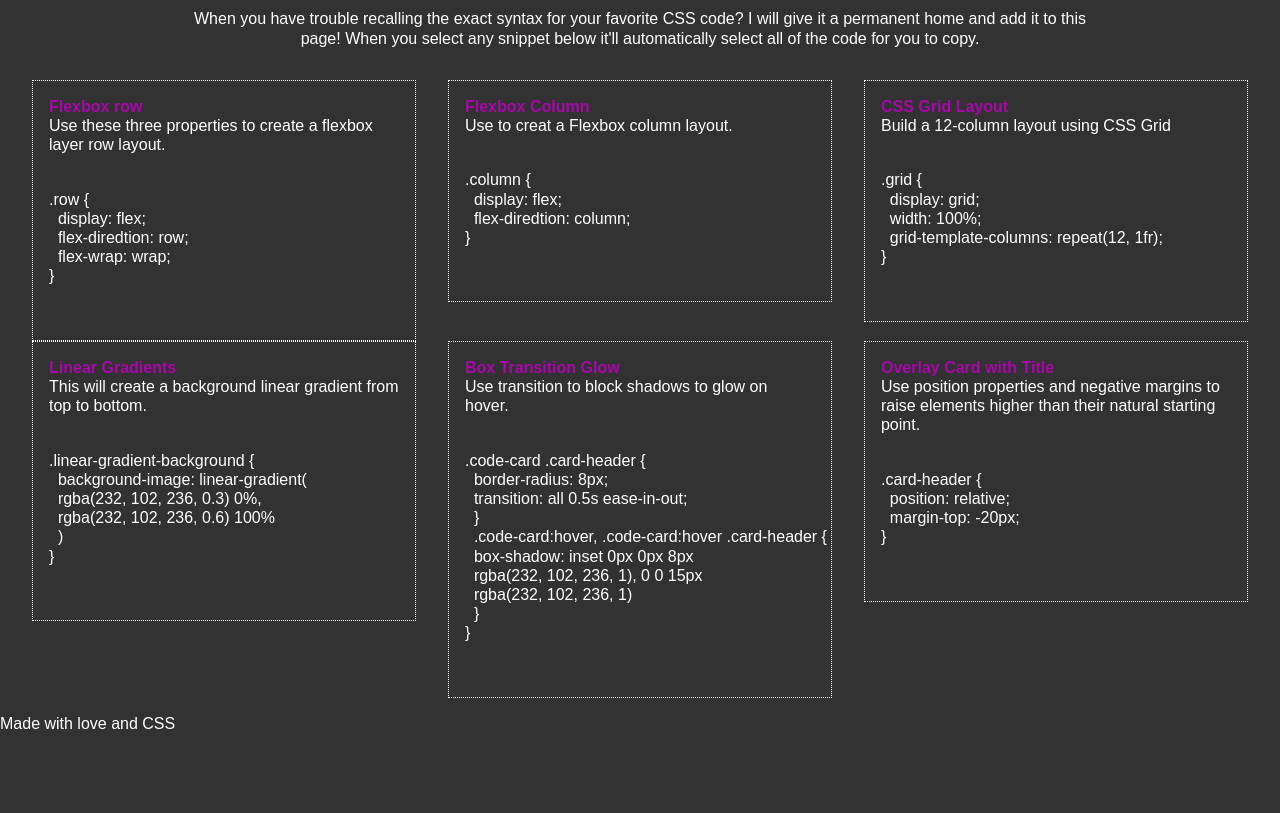
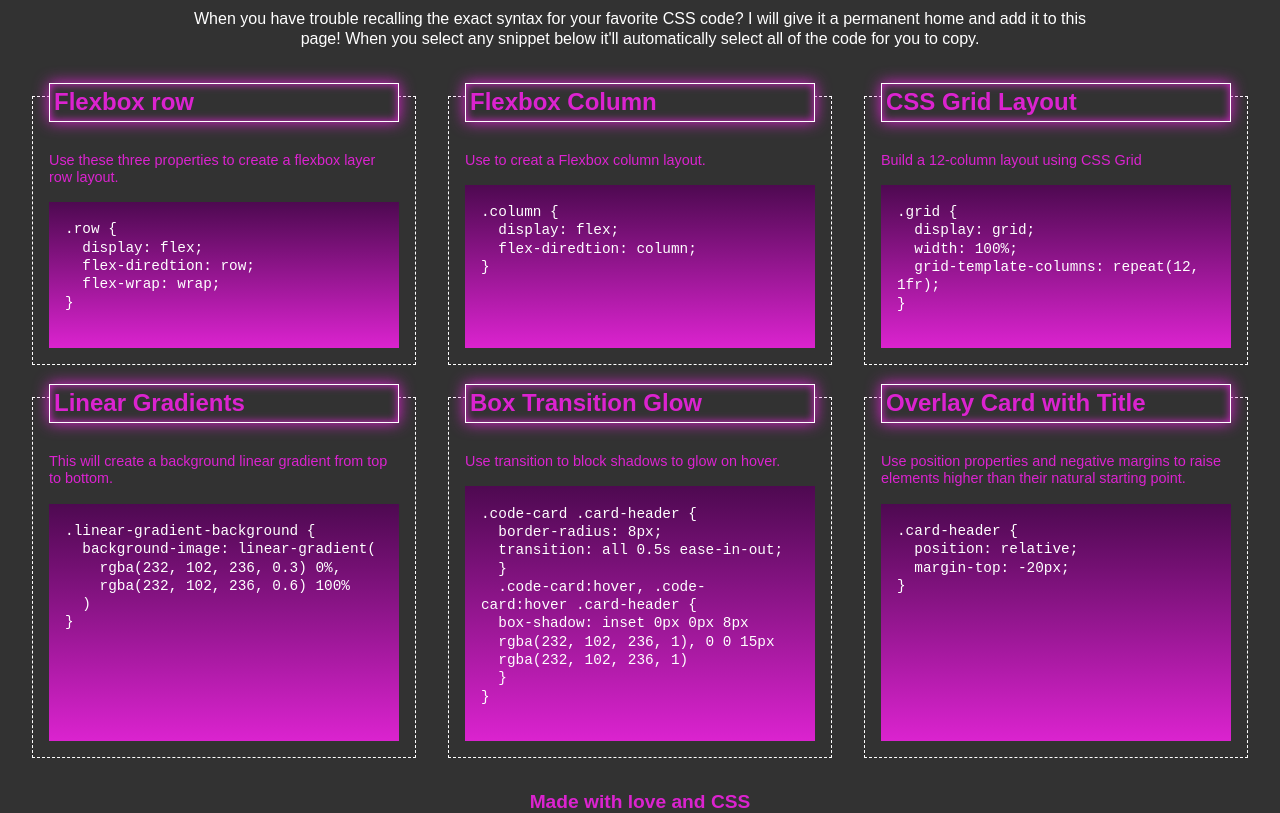
Before and after one commit to Dre0239/wk-2mp, a plain HTML site: page index.html in a window 1280 px wide. Shown: the part 77-890 px from the top of the page. Before the commit the page ends 810 px from the top, so only its background shows below. Drawn offline with Linux system fonts and the light colour scheme.

Commit message:
updated the css and the html

```diff
--- a/assets/styles.css
+++ b/assets/styles.css
@@ -1,10 +1,9 @@
 :root {
   --bg-dark-grey: rgb(50, 50, 50);
   --text-white: white;
-  --text-purple: rgb(169, 7, 169);
+  --light-purple: rgb(219, 35, 207);
+  --dark-purple: rgb(78, 9, 81);
 }
-
-
 
 body {
   background-color: var(--bg-dark-grey);
@@ -12,11 +11,19 @@ body {
   line-height: 1.2;
 }
 
-header{
+header {
   display: flex;
   flex-direction: column;
   align-items: center;
   text-align: center;
+}
+
+footer {
+  font-size: 1.2rem;
+  color: var(--light-purple);
+  text-align: center;
+  font-weight: bold;
+
 }
 
 main {
@@ -38,34 +45,81 @@ h3,
 h4,
 h5,
 h6 {
-  color: var(--text-purple);
+  color: var(--light-purple);
 }
 
 h1 {
   margin: 24px 0;
 }
 
-p{
-  margin: 0 0 16px 0 ;
+p {
+  margin: 0 0 16px 0;
 }
 
 header p {
   padding: 0 15%;
 }
 
+.border-radius {
+  border-radius: 5px;
+}
+
 .card {
   flex: 0 0 100%;
   max-width: 100%;
-  padding: 0 16px;
+  padding: 16px;
+  color: var(--light-purple);
+  font-size: 0.9rem;
+}
+
+.card h3 {
+  position: relative;
+  font-size: 1.5rem;
+  padding: 4px;
+  border: 1px solid var(--text-white);
+  margin-top: -30px;
+  margin-bottom: 30px;
+  background-color: var(--bg-dark-grey);
 }
 
 .card-column {
   display: flex;
   flex-direction: column;
   padding: 16px;
-  border: 1px dotted var(--text-white);
+  border: 1px dashed var(--text-white);
+  height: 100% ;
 }
 
+.card-column:hover, .card-column h3 {
+  transition: all 0.5s; ease-in-out;
+  box-shadow: inset 0px 0px 8px
+  var(--light-purple), 0 0 15px
+  var(--light-purple)
+}
+
+
+
+.card .card-column pre {
+  flex: 1;
+  padding: 0 16px;
+  white-space: break-spaces;
+  background-image: linear-gradient(
+    var(--dark-purple) 0%,
+    var(--light-purple) 100%
+  );
+}
+
+.card .card-column pre:active {
+  user-select: all;
+}
+
+
+
+.card code {
+  font-family: monospace;
+  font-size: 0.9rem;
+  color: var(--text-white);
+}
 
 @media screen and (min-width: 768px) {
   .card {
@@ -75,10 +129,8 @@ header p {
 }
 
 @media screen and (min-width: 992px) {
-
   .card {
     flex: 0 0 33.333%;
     max-width: 33.333%;
-
   }
 }
--- a/index.html
+++ b/index.html
@@ -24,7 +24,7 @@
       <section>
         <div class="card">
           <div class="card-column">
-          <h3>Flexbox row</h3>
+            <h3 class="boadre-radius">Flexbox row</h3>
 
             <p>
               Use these three properties to create a flexbox layer row layout.
@@ -44,7 +44,7 @@
 
         <div class="card">
           <div class="card-column">
-            <h3>Flexbox Column</h3>
+            <h3 class="boader-radius">Flexbox Column</h3>
 
             <p>Use to creat a Flexbox column layout.</p>
 
@@ -61,11 +61,9 @@
 
         <div class="card">
           <div class="card-column">
-            <h3>CSS Grid Layout</h3>
+            <h3 class="boardre-radius">CSS Grid Layout</h3>
 
-            <p>
-              Build a 12-column layout using CSS Grid
-            </p>
+            <p>Build a 12-column layout using CSS Grid</p>
 
             <pre>
               <code>
@@ -81,7 +79,7 @@
 
         <div class="card">
           <div class="card-column">
-            <h3>Linear Gradients</h3>
+            <h3 class="boadre-radius">Linear Gradients</h3>
 
             <p>
               This will create a background linear gradient from top to bottom.
@@ -102,7 +100,7 @@
 
         <div class="card">
           <div class="card-column">
-          <h3>Box Transition Glow</h3>
+            <h3 class="boadre-radius">Box Transition Glow</h3>
 
             <p>Use transition to block shadows to glow on hover.</p>
 
@@ -125,7 +123,7 @@
 
         <div class="card">
           <div class="card-column">
-          <h3>Overlay Card with Title</h3>
+            <h3 class="boadre-radius">Overlay Card with Title</h3>
 
             <p>
               Use position properties and negative margins to raise elements
```
Lines whose indentation alone changed are shown as unchanged.
